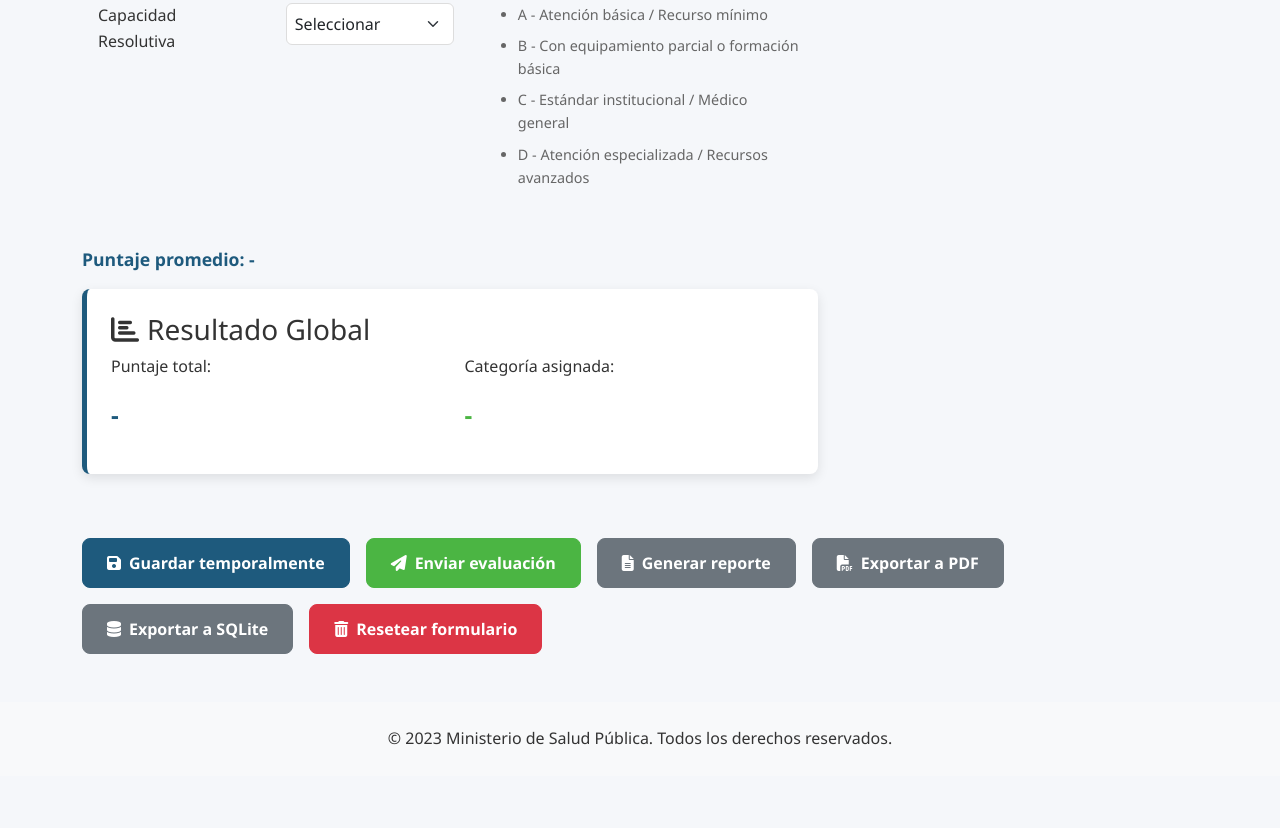
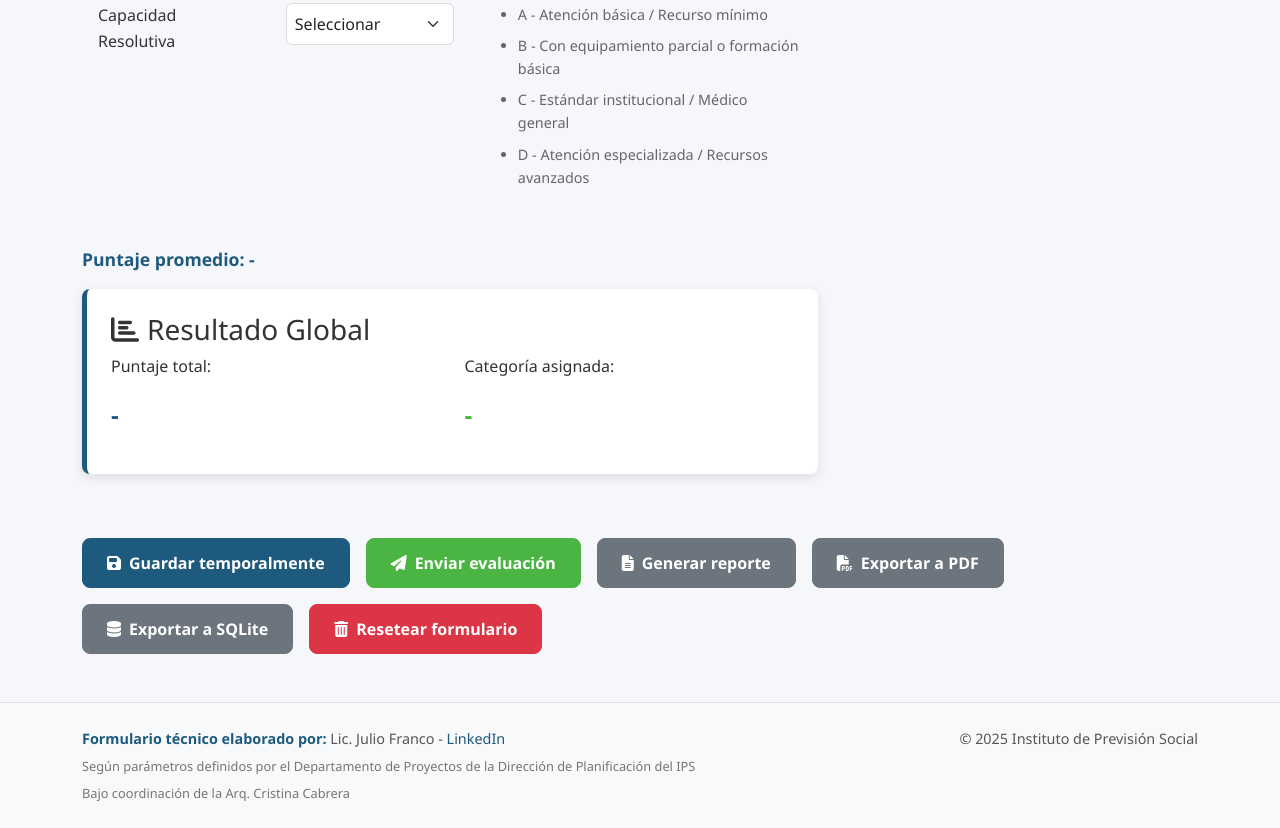
Before and after one commit to jufrancopy/formularios, a plain HTML site: page categorizacion.html in a window 1280 px wide. Shown: the part 2511-3339 px from the top of the page. Before the commit the page ends 3287 px from the top, so only its background shows below. Drawn offline with nearby package versions, Linux system fonts and the light colour scheme; some packages are replaced by stand-ins of ours; a script that the page names is missing.

Commit message:
Formularios de Categorización Actualizados

```diff
--- a/categorizacion.html
+++ b/categorizacion.html
@@ -251,6 +251,34 @@
             font-size: 1.5rem;
             margin-right: 10px;
             color: var(--primary-color);
+        }
+
+        /* Agregar esto en tu sección de estilos */
+        footer {
+            font-size: 0.9rem;
+            color: #555;
+            border-top: 1px solid rgba(0, 0, 0, 0.1);
+        }
+
+        footer a {
+            color: var(--primary-color);
+            text-decoration: none;
+            transition: all 0.3s;
+        }
+
+        footer a:hover {
+            color: var(--secondary-color);
+            text-decoration: underline;
+        }
+
+        footer strong {
+            color: var(--primary-color);
+            font-weight: 600;
+        }
+
+        footer small {
+            font-size: 0.8rem;
+            opacity: 0.8;
         }
     </style>
     <script src="https://cdn.jsdelivr.net/npm/sweetalert2@11"></script>
@@ -567,8 +595,19 @@
     </div>
 
     <footer class="bg-light py-4 mt-5">
-        <div class="container text-center">
-            <p class="mb-0">© 2023 Ministerio de Salud Pública. Todos los derechos reservados.</p>
+        <div class="container">
+            <div class="row">
+                <div class="col-md-8 text-center text-md-start">
+                    <p class="mb-1"><strong>Formulario técnico elaborado por:</strong> Lic. Julio Franco - <a
+                            href="https://www.linkedin.com/in/jufrancopy" target="_blank">LinkedIn</a></p>
+                    <p class="mb-1"><small>Según parámetros definidos por el Departamento de Proyectos de la Dirección
+                            de Planificación del IPS</small></p>
+                    <p class="mb-0"><small>Bajo coordinación de la Arq. Cristina Cabrera</small></p>
+                </div>
+                <div class="col-md-4 text-center text-md-end mt-3 mt-md-0">
+                    <p class="mb-0">© 2025 Instituto de Previsión Social</p>
+                </div>
+            </div>
         </div>
     </footer>
 
```
Also changed, not shown: index.html (+35 -2 lines).
